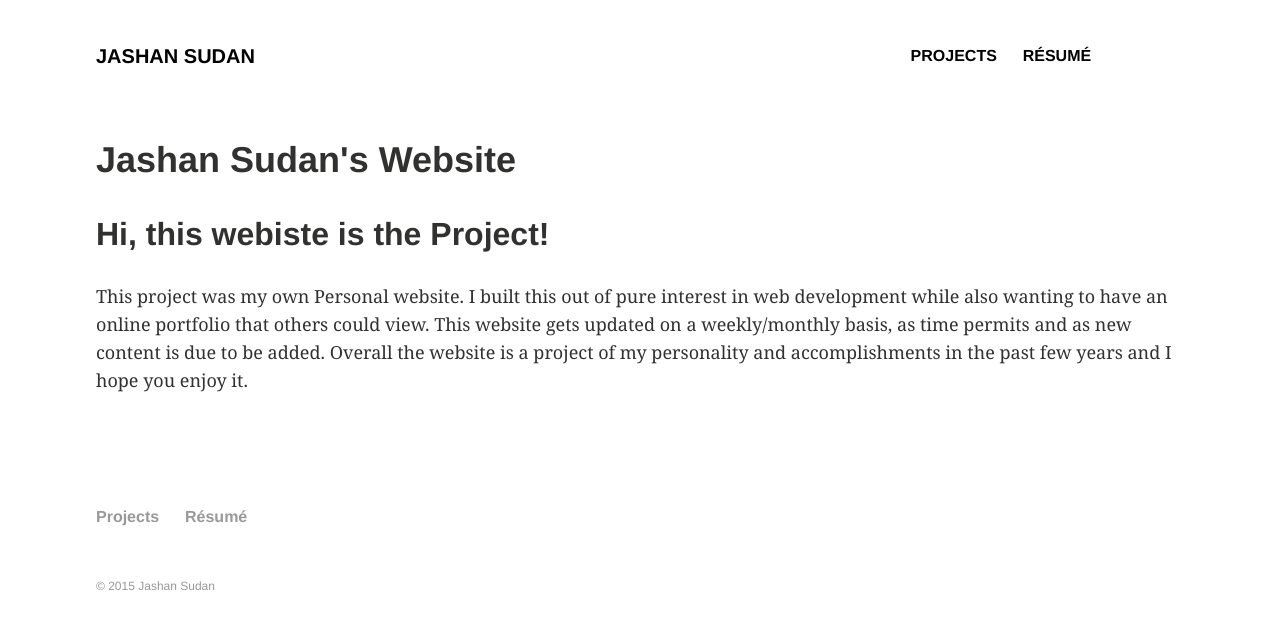
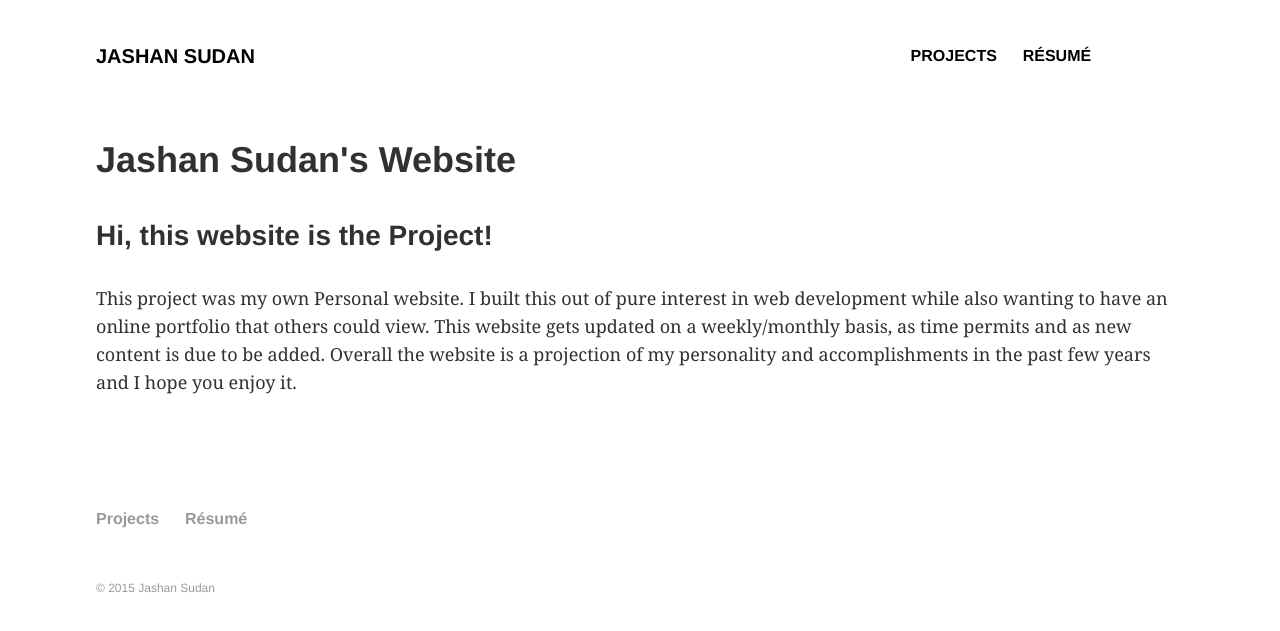
Before and after one commit to jashansudan/jashansudan, a Jekyll site: the page built from Projects/MyWebsite/index.md, in a window 1280 px wide. Shown: the top 631 px of the page. Built offline with Jekyll 4.4.1, drawn with Linux system fonts in a browser that asks for light colours.

Commit message:
updating

```diff
--- a/Projects/MyWebsite/index.md
+++ b/Projects/MyWebsite/index.md
@@ -4,7 +4,7 @@ permalink: /Projects/MyWebsite/
 title: "Jashan Sudan's Website"
 ---
 
-<h2> Hi, this webiste is the Project!</h2>
+<h3> Hi, this website is the Project!</h3>
 
 
-This project was my own Personal website. I built this out of pure interest in web development while also wanting to have an online portfolio that others could view. This website gets updated on a weekly/monthly basis, as time permits and as new content is due to be added. Overall the website is a project of my personality and accomplishments in the past few years and I hope you enjoy it.
+<p>This project was my own Personal website. I built this out of pure interest in web development while also wanting to have an online portfolio that others could view. This website gets updated on a weekly/monthly basis, as time permits and as new content is due to be added. Overall the website is a projection of my personality and accomplishments in the past few years and I hope you enjoy it.</p>
```
Also changed, not shown: Projects/qgec/index.md (+1 -1 lines).
